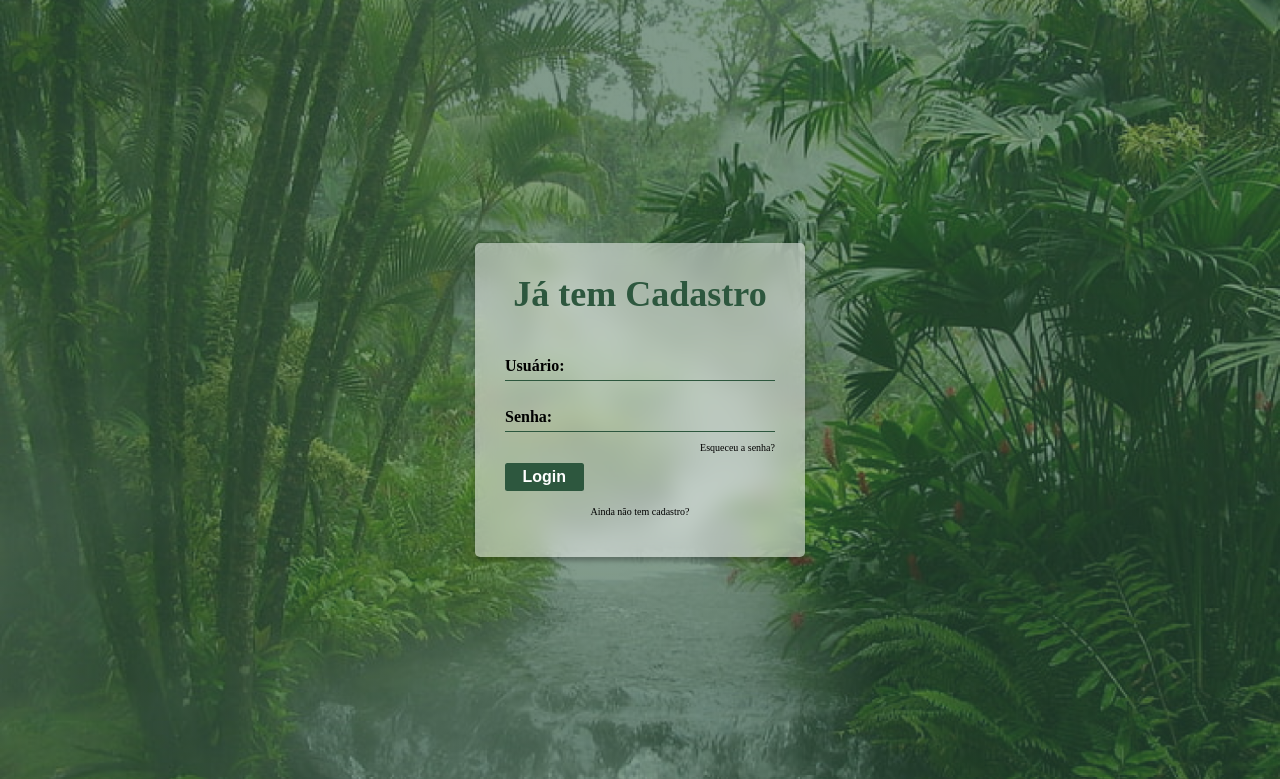
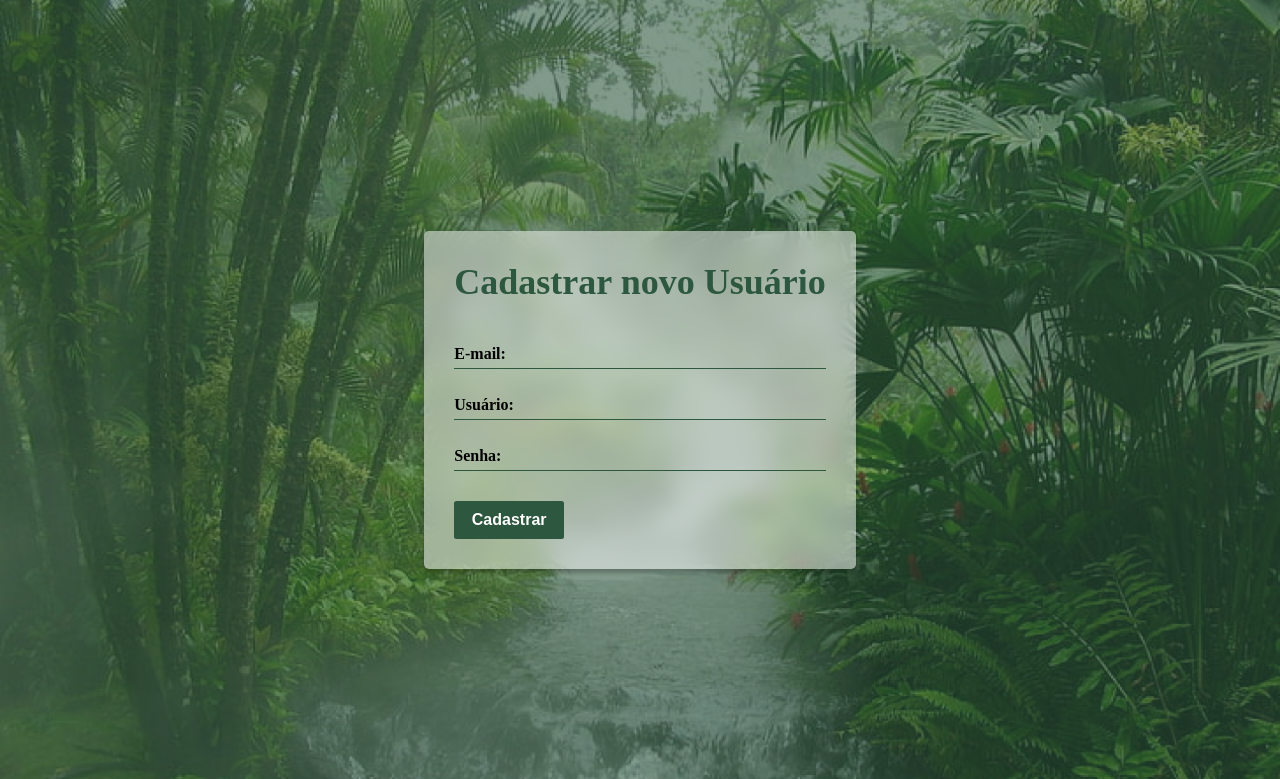
Before and after one commit to Epiled/lista-de-tarefas-simples, a PHP site: page / in a window 1280 px wide. Shown: the top 779 px of the page. Run offline with PHP 8.4, Linux system fonts and the light colour scheme.

Commit message:
Tela de cadastro

```diff
--- a/src/css/formulario.css
+++ b/src/css/formulario.css
@@ -77,7 +77,7 @@
     color: var(--branco);
     align-self: flex-start;
     font-size: 1.6rem;
-    padding: .5rem 1.75rem;
+    padding: 1rem 1.75rem;
     border-radius: .25rem;
     outline: 0;
     border: 0;
@@ -88,6 +88,10 @@
     cursor: pointer;
 }
 
+.formulario__btn--alt {
+    margin-top: 2rem;
+}
+
 @media screen and (min-width: 834px) {
     .formulario__titulo {
         font-size: 3.6rem;
--- a/src/index.html
+++ b/src/index.html
@@ -4,7 +4,7 @@
 <head>
     <meta charset="UTF-8">
     <meta name="viewport" content="width=device-width, initial-scale=1.0">
-    <title>Login</title>
+    <title>Cadastro</title>
 
     <link rel="stylesheet" href="./css/reset.css">
     <link rel="stylesheet" href="./css/style.css">
@@ -15,24 +15,27 @@
 <body class="corpo">
     <main class="corpo__princiapl">
         <div class="formulario">
-            <h1 class="formulario__titulo">Já tem Cadastro</h1>
+            <h1 class="formulario__titulo">Cadastrar novo Usuário</h1>
             <form class="formulario__container" action="" method="post">
                 <fieldset class="formulario__fields">
+                    <div class="formulario__wrap">
+                        <input class="formulario__ipt" type="email" name="email" id="email" required>
+                        <label class="formulario__etq" for="email">E-mail:
+                        </label>
+                    </div>
                     <div class="formulario__wrap">
                         <input class="formulario__ipt" type="text" name="usuario" id="usuario" required>
                         <label class="formulario__etq" for="usuario">Usuário:
                         </label>
                     </div>
                     <div class="formulario__wrap">
-                        <input class="formulario__ipt" type="text" name="senha" id="senha" required>
+                        <input class="formulario__ipt" type="password" name="senha" id="senha" required>
                         <label class="formulario__etq" for="senha">Senha:
                         </label>
                     </div>
-                    <a class="formulario__link" href="">Esqueceu a senha?</a>
-                    <button class="formulario__btn">Login</button>
+                    <button class="formulario__btn formulario__btn--alt">Cadastrar</button>
                 </fieldset>
             </form>
-            <a class="formulario__link" href="">Ainda não tem cadastro?</a>
         </div>
     </main>
     <script src="./js/script.js"></script>
```
